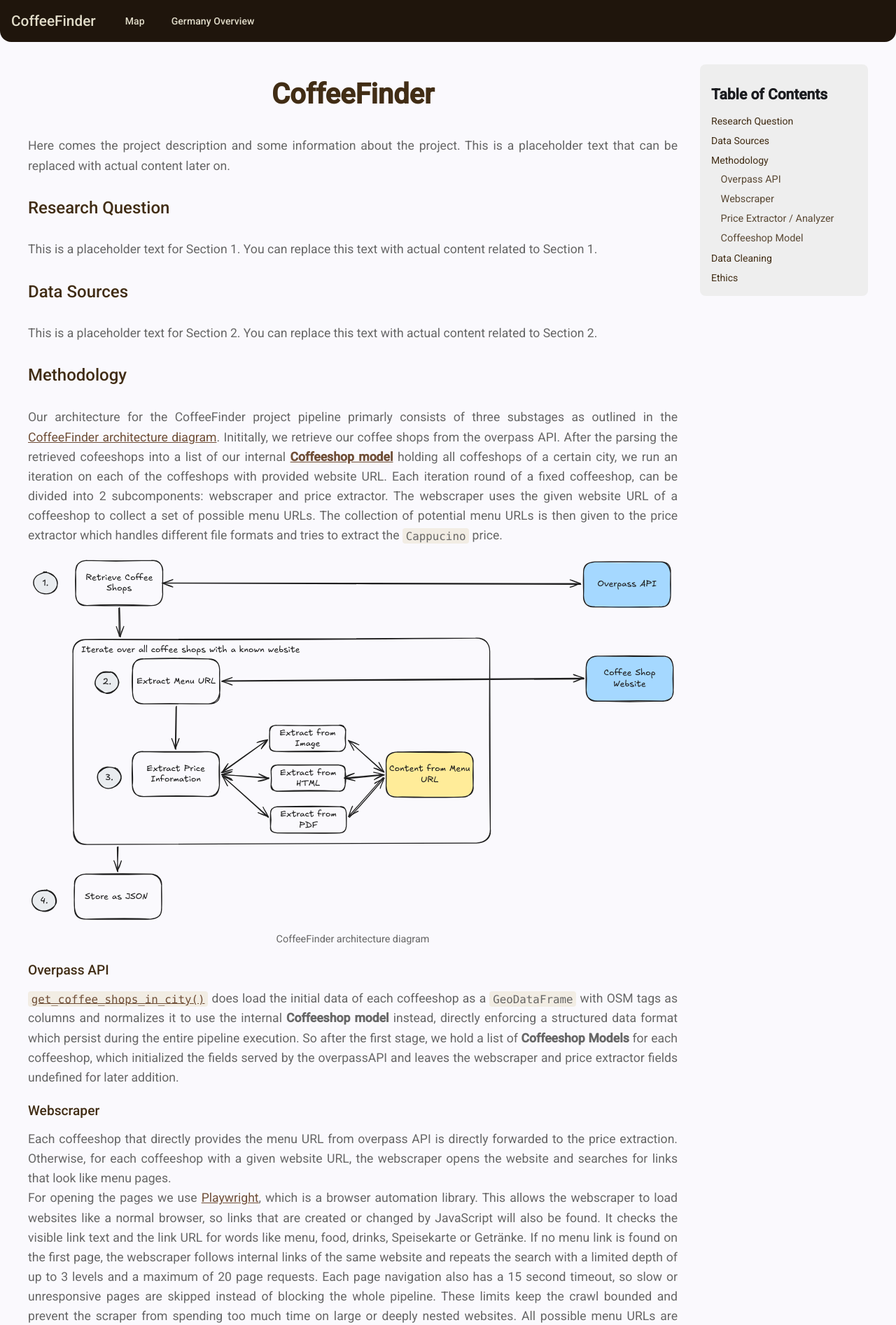
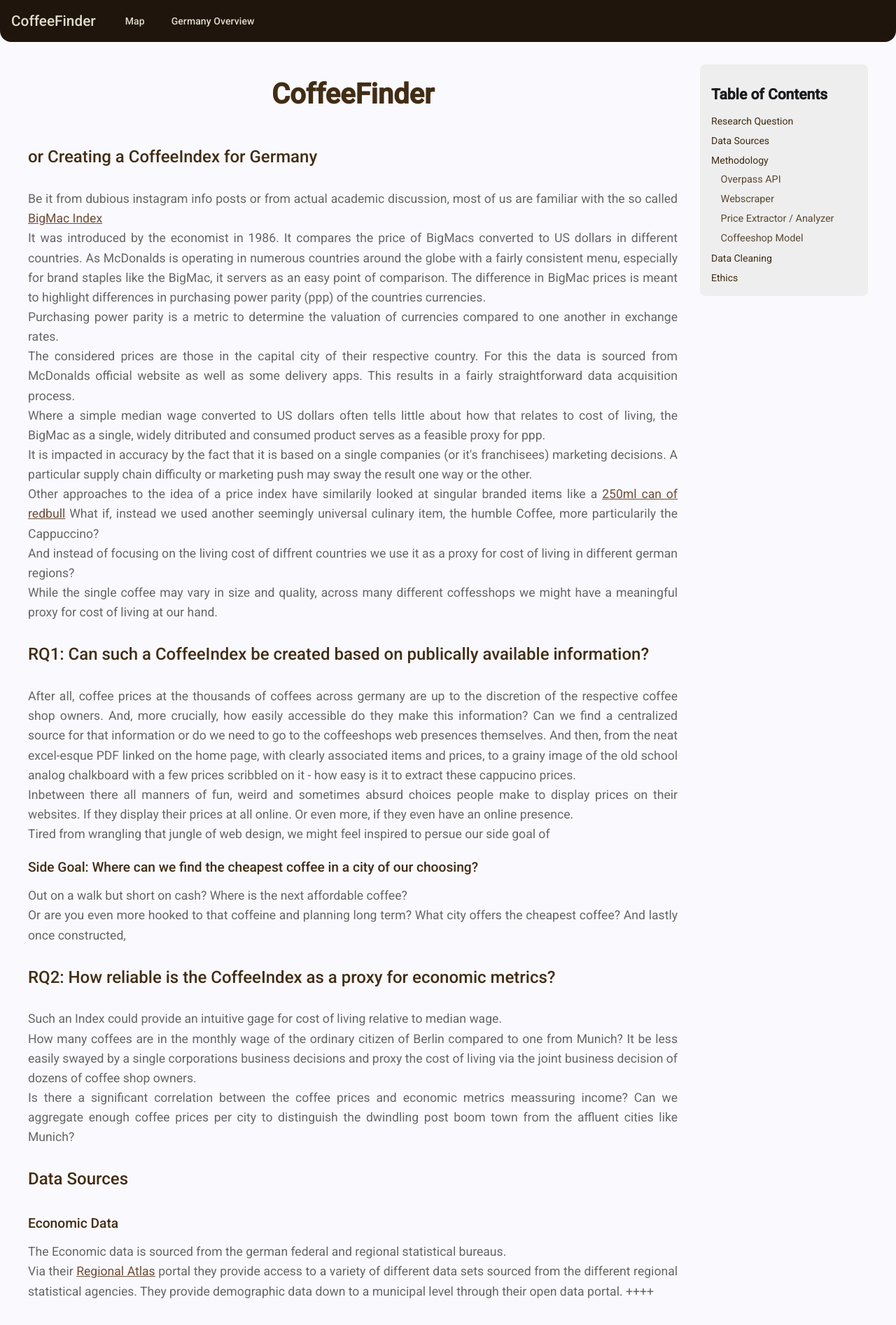
Before and after one commit to dobe-1/CoffeeFinder, an Angular app in the folder frontend/: page /home in a window 1280 px wide. Shown: the top 1894 px of the page at 70% size. Built offline with nearby package versions, Linux system fonts and the light colour scheme.

Commit message:
feat: Added Info to Intro, RQ, Data Sources and Ethics. First Draft

```diff
--- a/frontend/src/app/home/home.html
+++ b/frontend/src/app/home/home.html
@@ -1,27 +1,48 @@
 <div class="home-layout">
     <section class="home">
         <h1>CoffeeFinder</h1>
-        <p class="placeholder">
-            Here comes the project description and some information about the project. This is a placeholder text
-            that can
-            be
-            replaced with actual content later on.
+        <h2>or Creating a CoffeeIndex for Germany</h2>
+        <p>
+            Be it from dubious instagram info posts or from actual academic discussion, most of us are familiar with the so called <a href="https://bigmacindex.app/about/"> BigMac Index</a> <br>
+            It was introduced by the economist in 1986. It compares the price of BigMacs converted to US dollars in different countries. As McDonalds is operating in numerous countries around the globe with a fairly consistent menu, especially for brand staples like the BigMac, it servers as an easy point of comparison. The difference in BigMac prices is meant to highlight differences in purchasing power parity (ppp) of the countries currencies.<br>
+            Purchasing power parity is a metric to determine the valuation of currencies compared to one another in exchange rates.
+
+            <br>
+            The considered prices are those in the capital city of their respective country. For this the data is sourced from McDonalds official website as well as some delivery apps. This results in a fairly straightforward data acquisition process.<br>
+            Where a simple median wage converted to US dollars often tells little about how that relates to cost of living, the BigMac as a single, widely ditributed and consumed product serves as a feasible proxy for ppp.<br>
+            It is impacted in accuracy by the fact that it is based on a single companies (or it's franchisees) marketing decisions. A particular supply chain difficulty or marketing push may sway the result one way or the other.<br>
+            Other approaches to the idea of a price index have similarily looked at singular branded items like a <a href="https://bigmacindex.com/redbull">250ml can of redbull</a>
+            What if, instead we used another seemingly universal culinary item, the humble Coffee, more particularily the Cappuccino?<br>
+            And instead of focusing on the living cost of diffrent countries we use it as a proxy for cost of living in different german regions? <br> While the single coffee may vary in size and quality, across many different coffesshops we might have a meaningful proxy for cost of living at our hand.
         </p>
 
         <!-- Hendrik -->
 
-        <h2 id="research-question">Research Question</h2>
-        <p class="placeholder">
-            This is a placeholder text for Section 1. You can replace this text with actual content related to
-            Section 1.
+        <h2 id="research-question">RQ1: Can such a CoffeeIndex be created based on publically available information?</h2>
+        <p>
+            After all, coffee prices at the thousands of coffees across germany are up to the discretion of the respective coffee shop owners. And, more crucially, how easily accessible do they make this information? Can we find a centralized source for that information or do we need to go to the coffeeshops web presences themselves. And then, from the neat excel-esque PDF linked on the home page, with clearly associated items and prices, to a grainy image of the old school analog chalkboard with a few prices scribbled on it -  how easy is it to extract these cappucino prices.<br>
+            Inbetween there all manners of fun, weird and sometimes absurd choices people make to display prices on their websites. If they display their prices at all online. Or even more, if they even have an online presence.
+            <br>
+            Tired from wrangling that jungle of web design, we might feel inspired to persue our side goal of
         </p>
+        <h3 id="research-question"> Side Goal: Where can we find the cheapest coffee in a city of our choosing?</h3>
+        <p>Out on a walk but short on cash? Where is the next affordable coffee? <br>
+            Or are you even more hooked to that coffeine and planning long term? What city offers the cheapest coffee?
 
+            And lastly once constructed,</p>
+
+        <h2 id="research-question">RQ2: How reliable is the CoffeeIndex as a proxy for economic metrics?</h2>
+        <p>Such an Index could provide an intuitive gage for cost of living relative to median wage.<br>
+            How many coffees are in the monthly wage of the ordinary citizen of Berlin compared to one from Munich? It be less easily swayed by a single corporations business decisions and proxy the cost of living via the joint business decision of dozens of coffee shop owners. <br>
+            Is there a significant correlation between the coffee prices and economic metrics meassuring income? Can we aggregate enough coffee prices per city to distinguish the dwindling post boom town from the affluent cities like Munich?</p>
         <!-- Hendrik -->
 
         <h2 id="data-sources">Data Sources</h2>
-        <p class="placeholder">
-            This is a placeholder text for Section 2. You can replace this text with actual content related to
-            Section 2.
+        <h3>Economic Data</h3>
+        <p >
+            The Economic data is sourced from the german federal and regional statistical bureaus.<br>
+            Via their <a href="https://regionalatlas.statistikportal.de/">Regional Atlas</a> portal they provide access to a variety of different data sets sourced from the different regional statistical agencies.
+            They provide demographic data down to a municipal level through their open data portal. ++++
         </p>
 
         <!-- Hendrik & Jonas -->
@@ -167,6 +188,12 @@
 
 
         <h2 id="ethics">Ethics</h2>
+        <h3>Municipalities & Economic Data</h3>
+        <p>The used economic data is publically available information readily available through reports, download options and maps.
+            The used data is at a municipal level of cities with more than 100.000 inhabitants, with no ties to individual people.
+            Our use of the data has neither the relevance nor implications to harm the reputation of these municipalities and cities in any meaningful way.
+            We appropriately hedge the accuracy of our results to not overstate their meaning.</p>
+
         <p class="placeholder">
             This is a placeholder text for Section 5. You can replace this text with actual content related to
             Section 5.
```
